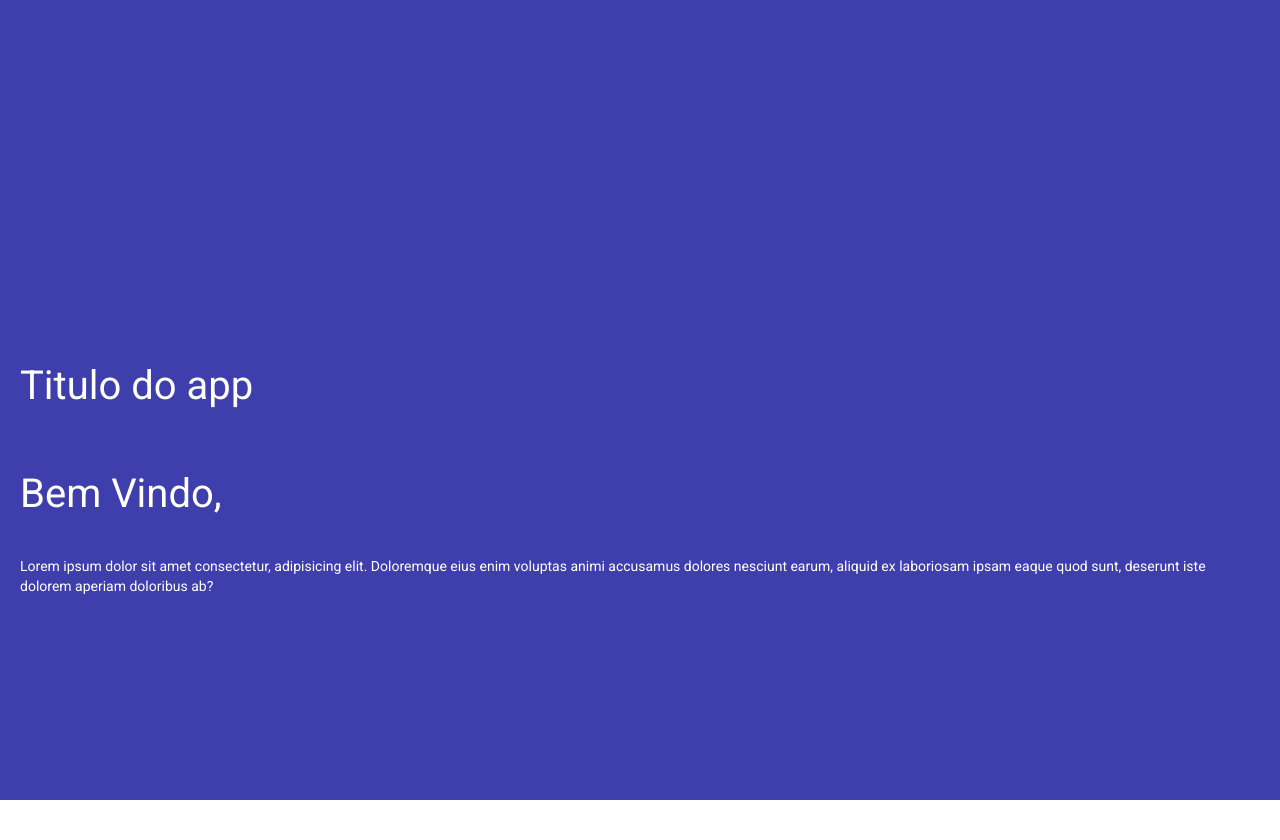
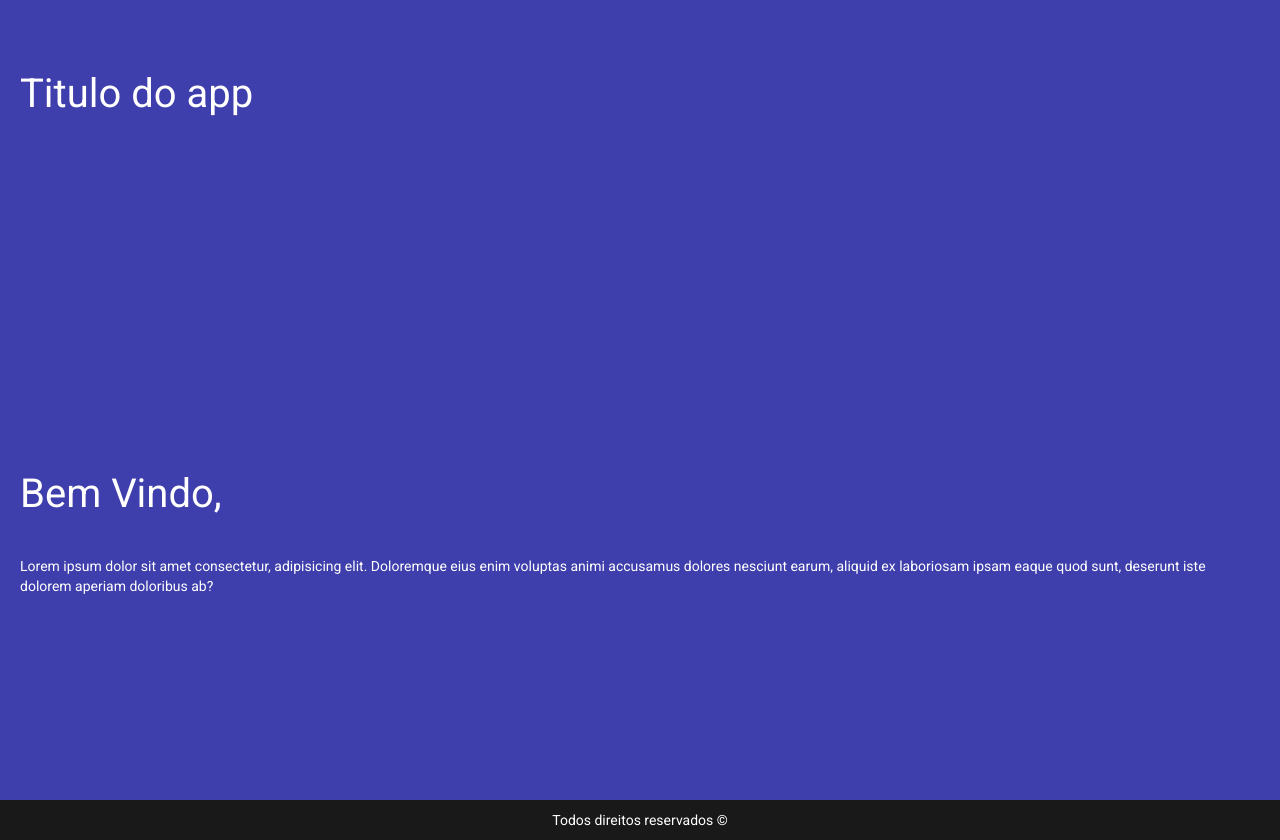
Before and after one commit to Danielmtt/ProjetoSocial, an Angular app: page / in a window 1280 px wide. Before the commit the page ends 800 px from the top, so only its background shows below. Built offline with nearby package versions, Linux system fonts and the light colour scheme.

Commit message:
add component

```diff
--- a/src/app/app.component.html
+++ b/src/app/app.component.html
@@ -1 +1,2 @@
 <app-banner-principal></app-banner-principal>
+<app-rodape></app-rodape>
--- a/src/app/app.module.ts
+++ b/src/app/app.module.ts
@@ -9,12 +9,14 @@ import { MatChipsModule } from '@angular/material/chips';
 
 import { HttpClientModule } from '@angular/common/http';
 import { BannerPrincipalComponent } from './components/banner-principal/banner-principal.component';
+import { RodapeComponent } from './components/rodape/rodape.component';
 
 
 @NgModule({
   declarations: [
     AppComponent,
-    BannerPrincipalComponent
+    BannerPrincipalComponent,
+    RodapeComponent
   ],
   imports: [
     BrowserModule,
--- a/src/app/components/banner-principal/banner-principal.component.css
+++ b/src/app/components/banner-principal/banner-principal.component.css
@@ -10,6 +10,13 @@
   padding: 0 20px 15% 20px;
 }
 
+#title{
+  display: flex;
+  align-items: flex-start;
+  width: 100%;
+  height: 50vh;
+}
+
 h1{
   font-size: 30pt;
   padding: 30px 0;
--- a/src/app/components/banner-principal/banner-principal.component.html
+++ b/src/app/components/banner-principal/banner-principal.component.html
@@ -1,8 +1,10 @@
 <div id="container">
-  <div>
-    <h1>Titulo do app</h1>
-  </div>
-  <div>
+
+    <div id="title">
+      <h1>Titulo do app</h1>
+    </div>
+
+    <div>
     <h1>Bem Vindo,</h1>
     <p> Lorem ipsum dolor sit amet consectetur, adipisicing elit. Doloremque eius enim voluptas animi accusamus dolores
       nesciunt earum, aliquid ex laboriosam ipsam eaque quod sunt, deserunt iste dolorem aperiam doloribus ab?</p>
--- /dev/null
+++ b/src/app/components/rodape/rodape.component.css
@@ -0,0 +1,14 @@
+div{
+  display: flex;
+  width: 100%;
+  height: 5vh;
+  background-color:rgba(0, 0, 0, 0.9);
+  color: white;
+  justify-content: center;
+  align-items: center;
+}
+
+p{
+  margin: 0;
+  padding: 0;
+}
--- /dev/null
+++ b/src/app/components/rodape/rodape.component.html
@@ -0,0 +1,3 @@
+<div>
+  <p>Todos direitos reservados ©</p>
+</div>
--- /dev/null
+++ b/src/app/components/rodape/rodape.component.ts
@@ -0,0 +1,15 @@
+import { Component, OnInit } from '@angular/core';
+
+@Component({
+  selector: 'app-rodape',
+  templateUrl: './rodape.component.html',
+  styleUrls: ['./rodape.component.css']
+})
+export class RodapeComponent implements OnInit {
+
+  constructor() { }
+
+  ngOnInit(): void {
+  }
+
+}
```
Also changed, not shown: 1 other file (tests, documents, lock files or other folders).
